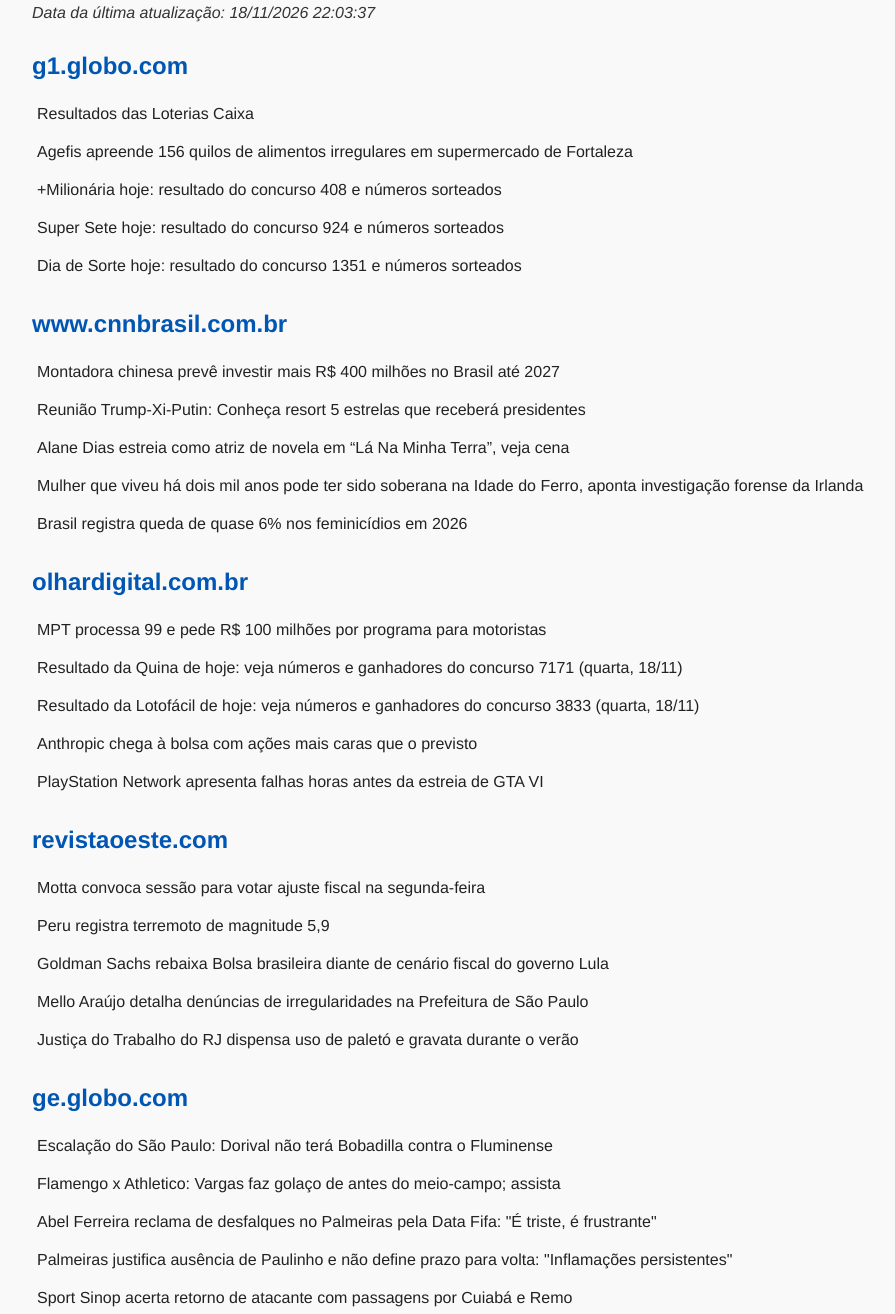
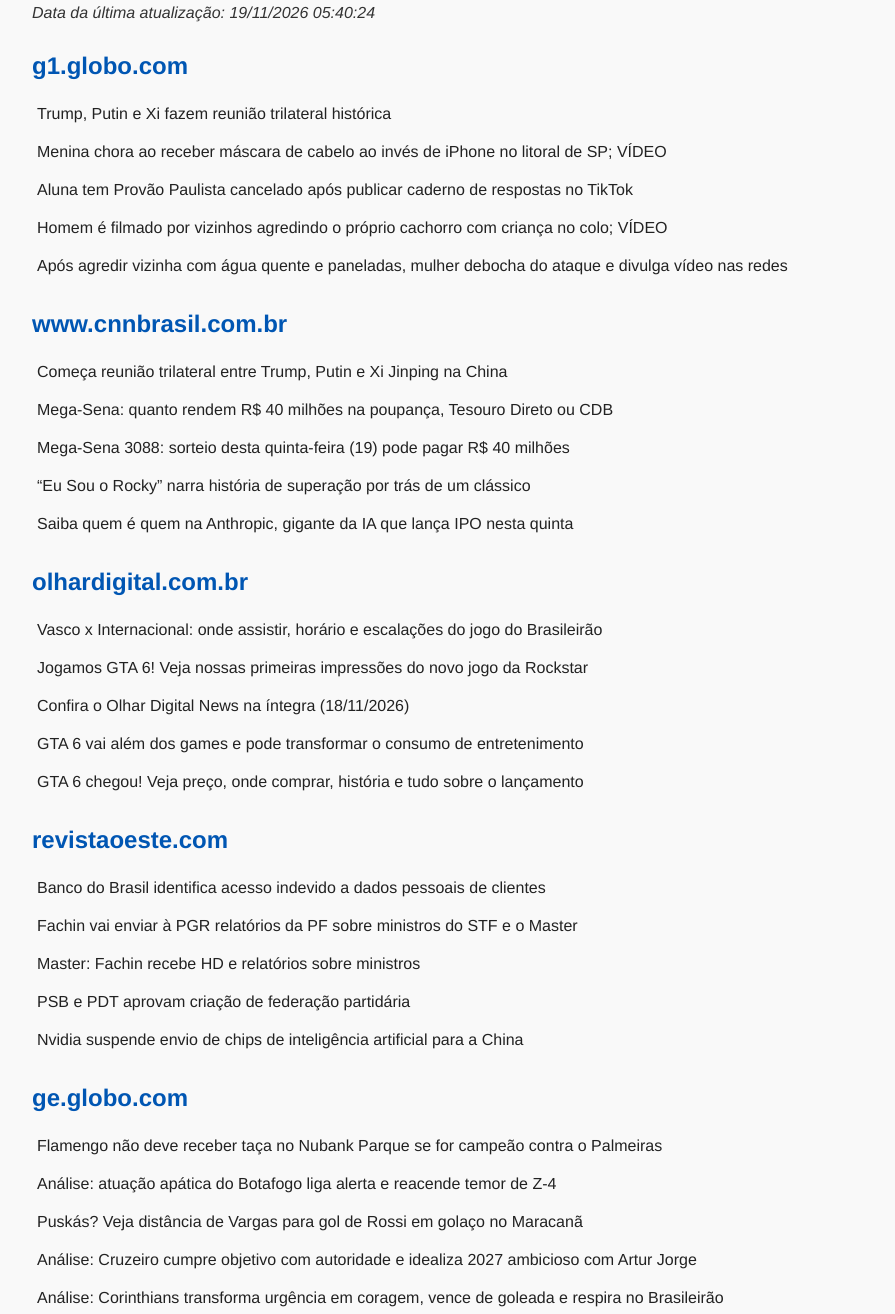
Before and after one commit to Reinaldopinheiro/reinaldopinheiro.github.io, a plain HTML site: page noticias/noticias.html in a window 1280 px wide. Shown: the part 106-1420 px from the top of the page, without its empty margins (8-903 px from the left). Drawn offline with Linux system fonts and the light colour scheme.

Commit message:
Automação: Noticias RPC atualizadas

```diff
--- a/noticias/noticias.html
+++ b/noticias/noticias.html
@@ -13,47 +13,46 @@
 </style>
 </head><body>
 <h1>NOTICIAS RPC</h1>
-<p><em>Data da última atualização: 18/11/2026 22:03:37</em></p>
+<p><em>Data da última atualização: 19/11/2026 05:40:24</em></p>
 <h2>g1.globo.com</h2>
 <div class="noticias">
-<div class="noticia"><a href="https://g1.globo.com/loterias/sorteios-caixa/ao-vivo/resultado-loterias-caixa.ghtml" target="_blank">Resultados das Loterias Caixa</a></div>
-<div class="noticia"><a href="https://g1.globo.com/ce/ceara/noticia/2026/11/18/agefis-apreende-de-alimentos-irregulares-em-supermercado-fortaleza.ghtml" target="_blank">Agefis apreende 156 quilos de alimentos irregulares em supermercado de Fortaleza</a></div>
-<div class="noticia"><a href="https://g1.globo.com/loterias/milionaria/noticia/2026/11/18/milionaria-hoje-resultado-do-concurso-408-e-numeros-sorteados.ghtml" target="_blank">+Milionária hoje: resultado do concurso 408 e números sorteados</a></div>
-<div class="noticia"><a href="https://g1.globo.com/loterias/super-sete/noticia/2026/11/18/super-sete-hoje-resultado-do-concurso-924-e-numeros-sorteados.ghtml" target="_blank">Super Sete hoje: resultado do concurso 924 e números sorteados</a></div>
-<div class="noticia"><a href="https://g1.globo.com/loterias/dia-de-sorte/noticia/2026/11/18/dia-de-sorte-hoje-resultado-do-concurso-1351-e-numeros-sorteados.ghtml" target="_blank">Dia de Sorte hoje: resultado do concurso 1351 e números sorteados</a></div>
+<div class="noticia"><a href="https://g1.globo.com/mundo/noticia/2026/11/19/trump-putin-e-xi-fazem-reuniao-trilateral-historica.ghtml" target="_blank">Trump, Putin e Xi fazem reunião trilateral histórica</a></div>
+<div class="noticia"><a href="https://g1.globo.com/sp/santos-regiao/noticia/2026/11/19/menina-chora-ao-receber-mascara-de-cabelo-ao-inves-de-iphone-no-litoral-de-sp-video.ghtml" target="_blank">Menina chora ao receber máscara de cabelo ao invés de iPhone no litoral de SP; VÍDEO </a></div>
+<div class="noticia"><a href="https://g1.globo.com/sp/santos-regiao/educacao/noticia/2026/11/19/aluna-tem-provao-paulista-cancelado-apos-publicar-caderno-de-respostas-no-tiktok.ghtml" target="_blank">Aluna tem Provão Paulista cancelado após publicar caderno de respostas no TikTok</a></div>
+<div class="noticia"><a href="https://g1.globo.com/sp/santos-regiao/noticia/2026/11/19/homem-e-filmado-por-vizinhos-agredindo-o-proprio-cachorro-com-crianca-no-colo-video.ghtml" target="_blank">Homem é filmado por vizinhos agredindo o próprio cachorro com criança no colo; VÍDEO </a></div>
+<div class="noticia"><a href="https://g1.globo.com/mg/triangulo-mineiro/noticia/2026/11/19/apos-agredir-vizinha-com-agua-quente-e-paneladas-mulher-debocha-do-ataque-e-divulga-video-nas-redes.ghtml" target="_blank">Após agredir vizinha com água quente e paneladas, mulher debocha do ataque e divulga vídeo nas redes</a></div>
 </div>
 <h2>www.cnnbrasil.com.br</h2>
 <div class="noticias">
-<div class="noticia"><a href="https://www.cnnbrasil.com.br/economia/money/negocios/montadora-chinesa-preve-investir-mais-r-400-milhoes-no-brasil-ate-2027/" target="_blank">Montadora chinesa prevê investir mais R$ 400 milhões no Brasil até 2027</a></div>
-<div class="noticia"><a href="https://www.cnnbrasil.com.br/internacional/reuniao-trump-xi-putin-conheca-resort-5-estrelas-que-recebera-presidentes/" target="_blank">Reunião Trump-Xi-Putin: Conheça resort 5 estrelas que receberá presidentes</a></div>
-<div class="noticia"><a href="https://www.cnnbrasil.com.br/pop/tv/alane-dias-estreia-como-atriz-de-novela-em-la-na-minha-terra-veja-cena/" target="_blank">Alane Dias estreia como atriz de novela em “Lá Na Minha Terra”, veja cena</a></div>
-<div class="noticia"><a href="https://www.cnnbrasil.com.br/ciencia/mulher-que-viveu-ha-dois-mil-anos-pode-ter-sido-soberana-na-idade-do-ferro-aponta-investigacao-forense-da-irlanda/" target="_blank">Mulher que viveu há dois mil anos pode ter sido soberana na Idade do Ferro, aponta investigação forense da Irlanda</a></div>
-<div class="noticia"><a href="https://www.cnnbrasil.com.br/nacional/brasil/brasil-registra-queda-de-quase-6-nos-feminicidios-em-2026/" target="_blank">Brasil registra queda de quase 6% nos feminicídios em 2026</a></div>
+<div class="noticia"><a href="https://www.cnnbrasil.com.br/internacional/comeca-reuniao-trilateral-entre-trump-putin-e-xi-jinping-na-china/" target="_blank">Começa reunião trilateral entre Trump, Putin e Xi Jinping na China</a></div>
+<div class="noticia"><a href="https://www.cnnbrasil.com.br/economia/seu-bolso/meu-dinheiro/mega-sena-quanto-rendem-r-40-milhoes-na-poupanca-tesouro-direto-ou-cdb-10/" target="_blank">Mega-Sena: quanto rendem R$ 40 milhões na poupança, Tesouro Direto ou CDB</a></div>
+<div class="noticia"><a href="https://www.cnnbrasil.com.br/economia/seu-bolso/loterias/mega-sena-3088/" target="_blank">Mega-Sena 3088: sorteio desta quinta-feira (19) pode pagar R$ 40 milhões</a></div>
+<div class="noticia"><a href="https://www.cnnbrasil.com.br/pop/cinema/eu-sou-o-rocky-narra-historia-de-superacao-por-tras-de-um-classico/" target="_blank">“Eu Sou o Rocky” narra história de superação por trás de um clássico</a></div>
+<div class="noticia"><a href="https://www.cnnbrasil.com.br/economia/money/negocios/saiba-quem-e-quem-na-anthropic-gigante-da-ia-que-lanca-ipo-nesta-quinta/" target="_blank">Saiba quem é quem na Anthropic, gigante da IA que lança IPO nesta quinta</a></div>
 </div>
 <h2>olhardigital.com.br</h2>
 <div class="noticias">
-<div class="noticia"><a href="https://olhardigital.com.br/2026/11/18/carros-e-tecnologia/mpt-processa-99-e-pede-r-100-milhoes-por-programa-para-motoristas/" target="_blank">MPT processa 99 e pede R$ 100 milhões por programa para motoristas</a></div>
-<div class="noticia"><a href="https://olhardigital.com.br/2026/11/18/internet-e-redes-sociais/resultado-da-quina-de-hoje-veja-numeros-e-ganhadores-do-concurso-7171-quarta-18-11/" target="_blank">Resultado da Quina de hoje: veja números e ganhadores do concurso 7171 (quarta, 18/11)</a></div>
-<div class="noticia"><a href="https://olhardigital.com.br/2026/11/18/internet-e-redes-sociais/resultado-da-lotofacil-de-hoje-veja-numeros-e-ganhadores-do-concurso-3833-quarta-18-11/" target="_blank">Resultado da Lotofácil de hoje: veja números e ganhadores do concurso 3833 (quarta, 18/11)</a></div>
-<div class="noticia"><a href="https://olhardigital.com.br/2026/11/18/pro/anthropic-chega-a-bolsa-com-acoes-mais-caras-que-o-previsto/" target="_blank">Anthropic chega à bolsa com ações mais caras que o previsto</a></div>
-<div class="noticia"><a href="https://olhardigital.com.br/2026/11/18/games-e-consoles/playstation-network-apresenta-falhas-horas-antes-da-estreia-de-gta-vi/" target="_blank">PlayStation Network apresenta falhas horas antes da estreia de GTA VI</a></div>
+<div class="noticia"><a href="https://olhardigital.com.br/2026/11/19/internet-e-redes-sociais/vasco-x-internacional-onde-assistir-ao-jogo-do-brasileirao-2026/" target="_blank">Vasco x Internacional: onde assistir, horário e escalações do jogo do Brasileirão</a></div>
+<div class="noticia"><a href="https://olhardigital.com.br/2026/11/19/games-e-consoles/gta-6-primeiras-impressoes-jogamos-lancamento-kabum/" target="_blank">Jogamos GTA 6! Veja nossas primeiras impressões do novo jogo da Rockstar</a></div>
+<div class="noticia"><a href="https://olhardigital.com.br/2026/11/19/videos/confira-o-olhar-digital-news-na-integra-18-11-2026/" target="_blank">Confira o Olhar Digital News na íntegra (18/11/2026)</a></div>
+<div class="noticia"><a href="https://olhardigital.com.br/2026/11/19/colunistas/gta-6-vai-alem-dos-games-e-pode-transformar-o-consumo-de-entretenimento/" target="_blank">GTA 6 vai além dos games e pode transformar o consumo de entretenimento</a></div>
+<div class="noticia"><a href="https://olhardigital.com.br/2026/11/19/games-e-consoles/gta-6-lancamento-preco-brasil-plataformas-onde-comprar/" target="_blank">GTA 6 chegou! Veja preço, onde comprar, história e tudo sobre o lançamento</a></div>
 </div>
 <h2>revistaoeste.com</h2>
 <div class="noticias">
-<div class="noticia"><a href="https://revistaoeste.com/politica/motta-convoca-sessao-para-votar-ajuste-fiscal-na-segunda-feira/" target="_blank">Motta convoca sessão para votar ajuste fiscal na segunda-feira</a></div>
-<div class="noticia"><a href="https://revistaoeste.com/mundo/peru-registra-terremoto-de-magnitude-59/" target="_blank">Peru registra terremoto de magnitude 5,9</a></div>
-<div class="noticia"><a href="https://revistaoeste.com/economia/goldman-sachs-rebaixa-bolsa-brasileira-diante-de-cenario-fiscal-do-governo-lula/" target="_blank">Goldman Sachs rebaixa Bolsa brasileira diante de cenário fiscal do governo Lula</a></div>
-<div class="noticia"><a href="https://revistaoeste.com/politica/mello-araujo-detalha-denuncias-de-irregularidades-na-prefeitura-de-sao-paulo/" target="_blank">Mello Araújo detalha denúncias de irregularidades na Prefeitura de São Paulo</a></div>
-<div class="noticia"><a href="https://revistaoeste.com/politica/justica-do-trabalho-do-rj-dispensa-uso-de-paleto-e-gravata-durante-o-verao/" target="_blank">Justiça do Trabalho do RJ dispensa uso de paletó e gravata durante o verão</a></div>
+<div class="noticia"><a href="https://revistaoeste.com/tecnologia/banco-do-brasil-identifica-acesso-indevido-a-dados-pessoais-de-clientes/" target="_blank">Banco do Brasil identifica acesso indevido a dados pessoais de clientes</a></div>
+<div class="noticia"><a href="https://revistaoeste.com/no-ponto/fachin-vai-enviar-a-pgr-relatorios-da-pf-sobre-ministros-do-stf-e-o-master/" target="_blank">Fachin vai enviar à PGR relatórios da PF sobre ministros do STF e o Master</a></div>
+<div class="noticia"><a href="https://revistaoeste.com/no-ponto/master-fachin-recebe-hd-e-relatorios-sobre-ministros/" target="_blank">Master: Fachin recebe HD e relatórios sobre ministros</a></div>
+<div class="noticia"><a href="https://revistaoeste.com/politica/psb-e-pdt-aprovam-criacao-de-federacao-partidaria/" target="_blank">PSB e PDT aprovam criação de federação partidária</a></div>
+<div class="noticia"><a href="https://revistaoeste.com/mundo/nvidia-suspende-envio-de-chips-de-inteligencia-artificial-para-a-china/" target="_blank">Nvidia suspende envio de chips de inteligência artificial para a China</a></div>
 </div>
 <h2>ge.globo.com</h2>
 <div class="noticias">
-<div class="noticia"><a href="https://ge.globo.com/futebol/times/sao-paulo/noticia/2026/11/18/escalacao-do-sao-paulo-dorival-nao-tera-bobadilla-contra-o-fluminense.ghtml" target="_blank">Escalação do São Paulo: Dorival não terá Bobadilla contra o Fluminense</a></div>
-<div class="noticia"><a href="https://ge.globo.com/pr/futebol/brasileirao-serie-a/noticia/2026/11/18/flamengo-x-athletico-vargas-faz-golaco-de-antes-do-meio-campo-assista.ghtml" target="_blank">Flamengo x Athletico: Vargas faz golaço de antes do meio-campo; assista</a></div>
-<div class="noticia"><a href="https://ge.globo.com/futebol/times/palmeiras/noticia/2026/11/18/abel-ferreira-reclama-de-desfalques-no-palmeiras-pela-data-fifa-e-triste-e-frustrante.ghtml" target="_blank">Abel Ferreira reclama de desfalques no Palmeiras pela Data Fifa: "É triste, é frustrante"</a></div>
-<div class="noticia"><a href="https://ge.globo.com/futebol/times/palmeiras/noticia/2026/11/18/palmeiras-justifica-ausencia-de-paulinho-e-nao-define-prazo-para-volta-inflamacoes-persistentes.ghtml" target="_blank">Palmeiras justifica ausência de Paulinho e não define prazo para volta: "Inflamações persistentes"</a></div>
-<div class="noticia"><a href="https://ge.globo.com/mt/futebol/times/sport-sinop/noticia/2026/11/18/sport-sinop-acerta-retorno-de-atacante-com-passagens-por-cuiaba-e-remo.ghtml" target="_blank">Sport Sinop acerta retorno de atacante com passagens por Cuiabá e Remo
-</a></div>
+<div class="noticia"><a href="https://ge.globo.com/futebol/times/flamengo/noticia/2026/11/19/flamengo-nao-deve-receber-taca-no-nubank-parque-se-for-campeao-contra-o-palmeiras.ghtml" target="_blank">Flamengo não deve receber taça no Nubank Parque se for campeão contra o Palmeiras</a></div>
+<div class="noticia"><a href="https://ge.globo.com/futebol/times/botafogo/noticia/2026/11/19/analise-atuacao-apatica-do-botafogo-liga-alerta-e-reacende-temor-de-z-4.ghtml" target="_blank">Análise: atuação apática do Botafogo liga alerta e reacende temor de Z-4</a></div>
+<div class="noticia"><a href="https://ge.globo.com/pr/futebol/brasileirao-serie-a/noticia/2026/11/19/puskas-veja-distancia-de-vargas-para-gol-de-rossi-em-golaco-no-maracana.ghtml" target="_blank">Puskás? Veja distância de Vargas para gol de Rossi em golaço no Maracanã</a></div>
+<div class="noticia"><a href="https://ge.globo.com/futebol/times/cruzeiro/noticia/2026/11/19/analise-cruzeiro-cumpre-objetivo-com-autoridade-e-idealiza-2027-ambicioso-com-artur-jorge.ghtml" target="_blank">Análise: Cruzeiro cumpre objetivo com autoridade e idealiza 2027 ambicioso com Artur Jorge</a></div>
+<div class="noticia"><a href="https://ge.globo.com/futebol/times/corinthians/noticia/2026/11/19/analise-corinthians-transforma-urgencia-em-coragem-vence-de-goleada-e-respira-no-brasileirao.ghtml" target="_blank">Análise: Corinthians transforma urgência em coragem, vence de goleada e respira no Brasileirão</a></div>
 </div>
 <footer>
   <p>© 2026 Copyright Reinaldo Pinheiro Consultoria com Gemini - Versão 5.5 (Script Automático)</p>
```
